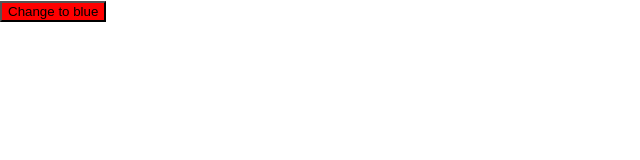
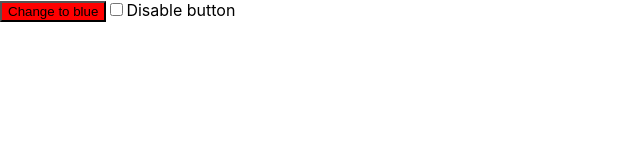
Before and after one commit to BennyKayer/udemy-jest-rtl-color-button, a React (Create React App) app: page / in a window 1280 px wide. Shown: the top 160 px of the page, without its empty margins (0-640 px from the left). Built offline with nearby package versions, Linux system fonts and the light colour scheme.

Commit message:
#02.23 Code quizes

```diff
--- a/src/App.js
+++ b/src/App.js
@@ -1,4 +1,3 @@
-import logo from "./logo.svg";
 import "./App.css";
 import { useState } from "react";
 
@@ -14,6 +13,7 @@ const BLUE_BUTTON = {
 
 const App = () => {
     const [isRed, setIsRed] = useState(true);
+    const [isChecked, setIsChecked] = useState(false);
 
     return (
         <div>
@@ -24,9 +24,20 @@ const App = () => {
                         : BLUE_BUTTON.colour,
                 }}
                 onClick={() => setIsRed(!isRed)}
+                disabled={isChecked}
             >
                 {isRed ? RED_BUTTON.text : BLUE_BUTTON.text}
             </button>
+            <input
+                onChange={(event) => {
+                    setIsChecked(event.target.checked);
+                }}
+                type="checkbox"
+                name="disable-colour"
+                id="disable-colour"
+                defaultChecked={isChecked}
+            />
+            <label htmlFor="disable-colour">Disable button</label>
         </div>
     );
 };
```
Also changed, not shown: src/logo.svg (deleted), 1 other file (tests, documents, lock files or other folders).
